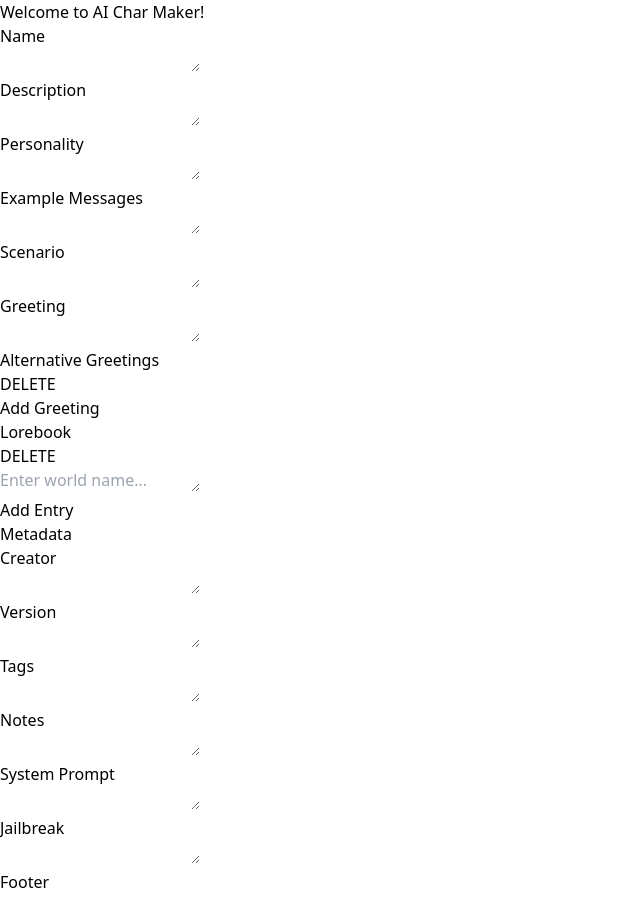
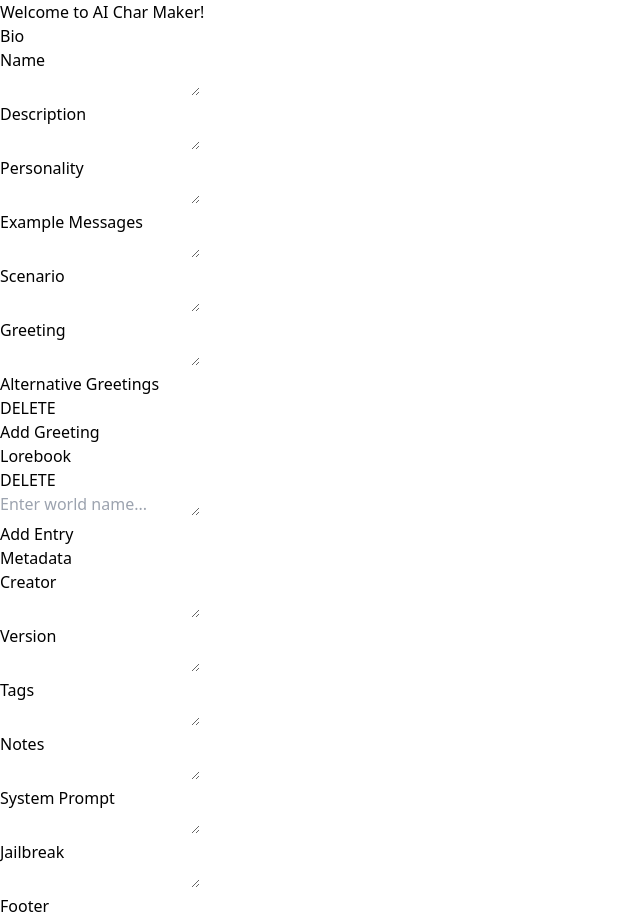
Before and after one commit to DJTX97/char-maker, a React (Vite) app: page / in a window 1280 px wide. Shown: the whole page, without its empty margins (0-640 px from the left). Before the commit the page ends 894 px from the top, so only its background shows below. Built offline with nearby package versions, Linux system fonts and the light colour scheme.

Commit message:
chore: more reorganizing

```diff
--- a/src/components/sections/Export.tsx
+++ b/src/components/sections/Export.tsx
@@ -2,8 +2,8 @@
 
 export default function Export() {
   return (
-    <div>
-
-    </div>
+    <section>
+      Export
+    </section>
   )
 }
--- a/src/components/sections/MainInputs.tsx
+++ b/src/components/sections/MainInputs.tsx
@@ -11,10 +11,16 @@ export default function MainInputs() {
   // }, [mainInputs]);
 
   return (
-    <section className="flex flex-col gap-5">
-      {mainInputs.map((input, index) => (
-        <MainInput key={index} id={input.id} name={input.name} />
-      ))}
+    <section>
+      <div className="flex justify-between mb-10 text-4xl font-semibold">
+        <div>Bio</div>
+        {/* <CleanupButton cleanupMethod={emptyStore} /> */}
+      </div>
+      <div className="flex flex-col gap-5">
+        {mainInputs.map((input, index) => (
+          <MainInput key={index} id={input.id} name={input.name} />
+        ))}
+      </div>
     </section>
   );
 }
```
